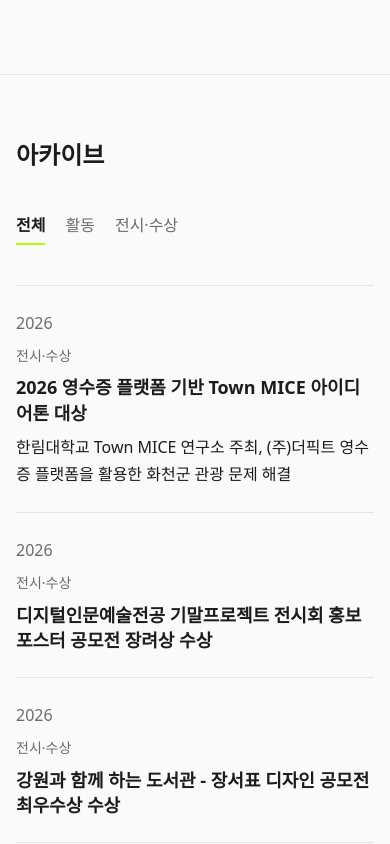
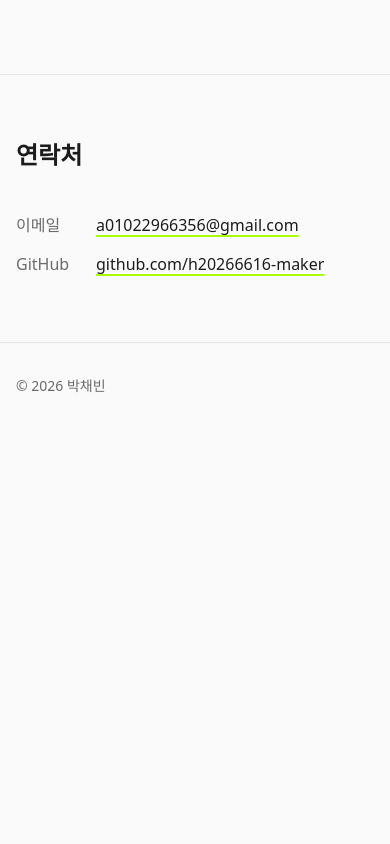
Before and after one commit to h20266616-maker/chaebin-portfolio., a React (Vite) app in the folder client/: page / in a window 390 px wide. Shown: the part 5960-6804 px from the top of the page. After the commit the page ends 6389 px from the top, so only its background shows below. Built offline with nearby package versions, Linux system fonts and the light colour scheme; a web font is replaced by a local one.

Commit message:
Remove archive section and its nav item
Co-Authored-By: Claude Opus 5.5 <noreply@anthropic.com>

```diff
--- a/client/src/App.jsx
+++ b/client/src/App.jsx
@@ -1,6 +1,5 @@
 import { useEffect } from 'react'
 import About from './components/About'
-import Archive from './components/Archive'
 import Contact from './components/Contact'
 import Experience from './components/Experience'
 import Header from './components/Header'
@@ -26,7 +25,6 @@ export default function App() {
         <About />
         <Experience />
         <Works />
-        <Archive />
       </main>
       <Contact />
     </>
--- a/client/src/components/Archive.jsx
+++ /dev/null
@@ -1,53 +0,0 @@
-import { useState } from 'react'
-import { ARCHIVE_TYPES, archive } from '../data/archive'
-import Img from './Img'
-import Section from './Section'
-
-const pill = (active) =>
-  `pb-1 border-b-2 transition-colors duration-fast ${
-    active ? 'border-accent font-heading text-ink' : 'border-transparent text-muted hover:text-ink'
-  }`
-
-export default function Archive() {
-  const [type, setType] = useState('전체')
-  const list = archive.filter((e) => type === '전체' || e.type === type)
-
-  return (
-    <Section id="archive" title="아카이브">
-      <div role="group" aria-label="기록 종류" className="flex flex-wrap gap-x-5 gap-y-2">
-        {['전체', ...ARCHIVE_TYPES].map((t) => (
-          <button key={t} type="button" aria-pressed={type === t} onClick={() => setType(t)} className={pill(type === t)}>
-            {t}
-          </button>
-        ))}
-      </div>
-
-      <ol key={type} className="mt-10 animate-fade-in border-t border-line">
-        {list.length === 0 && <li className="py-6 text-muted">아직 기록이 없습니다.</li>}
-        {list.map((entry) => (
-          <li key={entry.id} className="grid gap-2 border-b border-line py-6 md:grid-cols-[120px_120px_1fr] md:gap-6">
-            <time className="text-muted">{entry.date}</time>
-            <span className="text-small text-muted md:text-body">{entry.type}</span>
-            <div className="max-w-prose">
-              <h3 className="text-h3">{entry.title}</h3>
-              {entry.body && <p className="mt-2">{entry.body}</p>}
-              {entry.images.length > 0 && (
-                <ul className="mt-4 flex gap-2 overflow-x-auto">
-                  {entry.images.map((src, i) => (
-                    <li key={src} className="shrink-0">
-                      <Img
-                        src={src}
-                        alt={`${entry.title} 기록 이미지 ${i + 1}`}
-                        className="h-24 w-auto rounded object-cover"
-                      />
-                    </li>
-                  ))}
-                </ul>
-              )}
-            </div>
-          </li>
-        ))}
-      </ol>
-    </Section>
-  )
-}
--- a/client/src/components/Header.jsx
+++ b/client/src/components/Header.jsx
@@ -5,7 +5,6 @@ const NAV = [
   { label: '활동', href: '#experience' },
   { label: '기획', href: '#planning' },
   { label: '디자인', href: '#work' },
-  { label: '아카이브', href: '#archive' },
   { label: '연락처', href: '#contact' },
 ]
 
--- a/client/src/data/archive.js
+++ /dev/null
@@ -1,26 +0,0 @@
-import { awards } from './experience'
-
-export const ARCHIVE_TYPES = ['활동', '전시·수상']
-
-const entries = []
-
-// 전시·수상은 활동(Experience)의 수상 데이터를 그대로 가져옵니다.
-const awardEntries = awards.map((a, i) => ({
-  id: `award-${i}`,
-  date: a.year,
-  type: '전시·수상',
-  title: a.title,
-  body: a.description,
-  images: [],
-}))
-
-// 날짜 역순(최신 먼저). "2026.09" → 202609, "2026" / "2026-1학기" → 202600
-function sortKey(date) {
-  const m = String(date).match(/(\d{4})(?:\.(\d{1,2}))?/)
-  if (!m) return 0
-  return Number(m[1]) * 100 + Number(m[2] ?? 0)
-}
-
-export const archive = [...entries, ...awardEntries]
-  .map((e, i) => ({ ...e, _i: i }))
-  .sort((a, b) => sortKey(b.date) - sortKey(a.date) || a._i - b._i)
```
